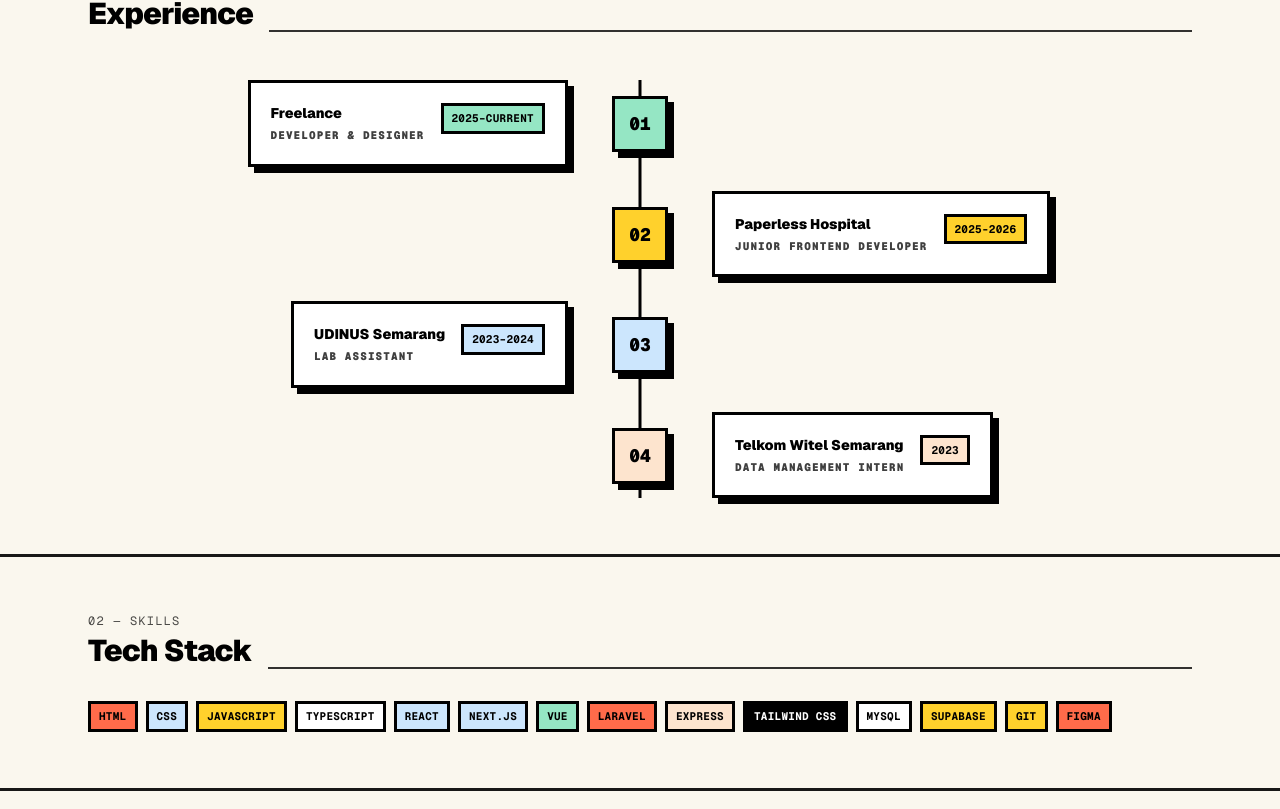
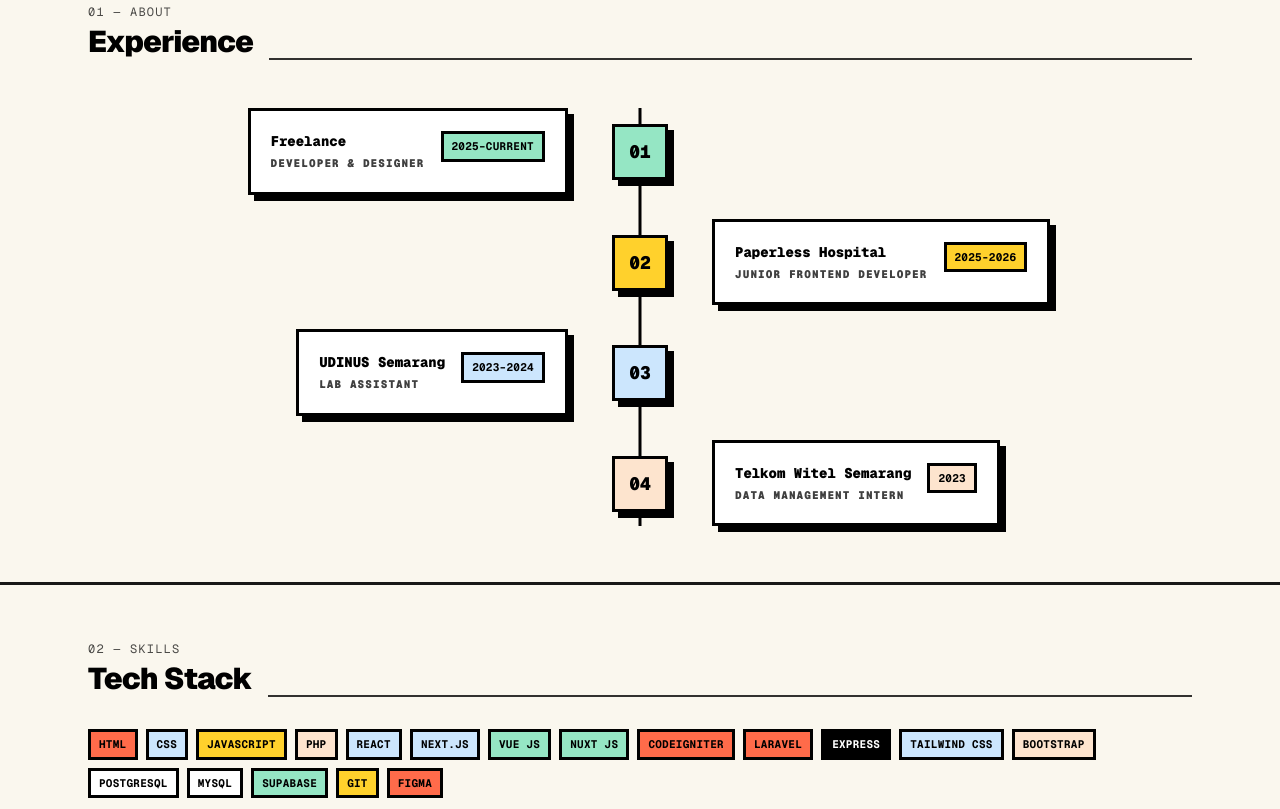
Before and after one commit to ValKyRiE2117/portfoliov3, a Next.js app: page / in a window 1280 px wide. Shown: the part 751-1560 px from the top of the page. Built offline with nearby package versions, Linux system fonts and the light colour scheme.

Commit message:
feat : changes font

```diff
--- a/app/_components/neo.tsx
+++ b/app/_components/neo.tsx
@@ -43,7 +43,7 @@ export function SectionHeader({
   id?: string;
 }) {
   return (
-    <div className="flex items-end gap-4">
+    <div className="flex gap-4 items-end">
       <div className="flex min-w-0 flex-col gap-1">
         <p className="text-xs font-mono uppercase tracking-widest text-black/70">
           {kicker}
--- a/app/data/portfolio.json
+++ b/app/data/portfolio.json
@@ -37,13 +37,17 @@
       "HTML",
       "CSS",
       "JavaScript",
-      "TypeScript",
+      "PHP",
       "React",
       "Next.js",
-      "Vue",
+      "Vue Js",
+      "Nuxt Js",
+      "CodeIgniter",
       "Laravel",
       "Express",
       "Tailwind CSS",
+      "Bootstrap",
+      "PostgreSQL",
       "MySQL",
       "Supabase",
       "Git",
--- a/app/globals.css
+++ b/app/globals.css
@@ -247,7 +247,8 @@ html {
   body {
     @apply bg-background text-foreground;
   }
-  html {
-    @apply font-sans;
+
+  p {
+    @apply font-mono;
   }
 }
--- a/app/layout.tsx
+++ b/app/layout.tsx
@@ -14,7 +14,7 @@ const geistMono = Geist_Mono({
 
 export const metadata: Metadata = {
   title: "Aritza Ganendra Kusuma — Portfolio",
-  // description: "Neo-brutal portfolio built with Next.js and Tailwind.",
+
 };
 
 export default function RootLayout({
--- a/app/page.tsx
+++ b/app/page.tsx
@@ -15,18 +15,20 @@ function getSkillBadgeClass(skill: string) {
   if (s.includes("javascript") || s.includes("js")) {
     if (s.includes("node")) return "bg-[var(--neo-mint)] text-black";
     if (s.includes("next")) return "bg-[var(--neo-sky)] text-black";
+    if (s.includes("nuxt")) return "bg-[var(--neo-mint)] text-black";
     if (s.includes("inertia")) return "bg-[var(--neo-sky)] text-black";
+    if (s.includes("vue")) return "bg-[var(--neo-mint)] text-black";
     return "bg-[var(--neo-sun)] text-black";
   }
   if (s.includes("react")) return "bg-[var(--neo-sky)] text-black";
-  if (s.includes("vue")) return "bg-[var(--neo-mint)] text-black";
+
   if (s.includes("php")) return "bg-[var(--neo-peach)] text-black";
-  if (s.includes("laravel")) return "bg-[var(--neo-coral)] text-black";
-  if (s.includes("express")) return "bg-[var(--neo-peach)] text-black";
+  if (s.includes("laravel") || s.includes("codeigniter")) return "bg-[var(--neo-coral)] text-black";
+  if (s.includes("express")) return "bg-[var(--neo-night)] text-white";
   if (s.includes("mysql") || s.includes("postgres")) return "bg-[var(--neo-paper)] text-black";
-  if (s.includes("tailwind")) return "bg-[var(--neo-night)] text-white";
+  if (s.includes("tailwind")) return "bg-[var(--neo-sky)] text-black";
   if (s.includes("bootstrap")) return "bg-[var(--neo-peach)] text-black";
-  if (s.includes("supabase")) return "bg-[var(--neo-sun)] text-black";
+  if (s.includes("supabase")) return "bg-[var(--neo-mint)] text-black";
   if (s.includes("git")) return "bg-[var(--neo-sun)] text-black";
   if (s.includes("figma")) return "bg-[var(--neo-coral)] text-black";
   return "bg-[var(--neo-paper)] text-black";
```
